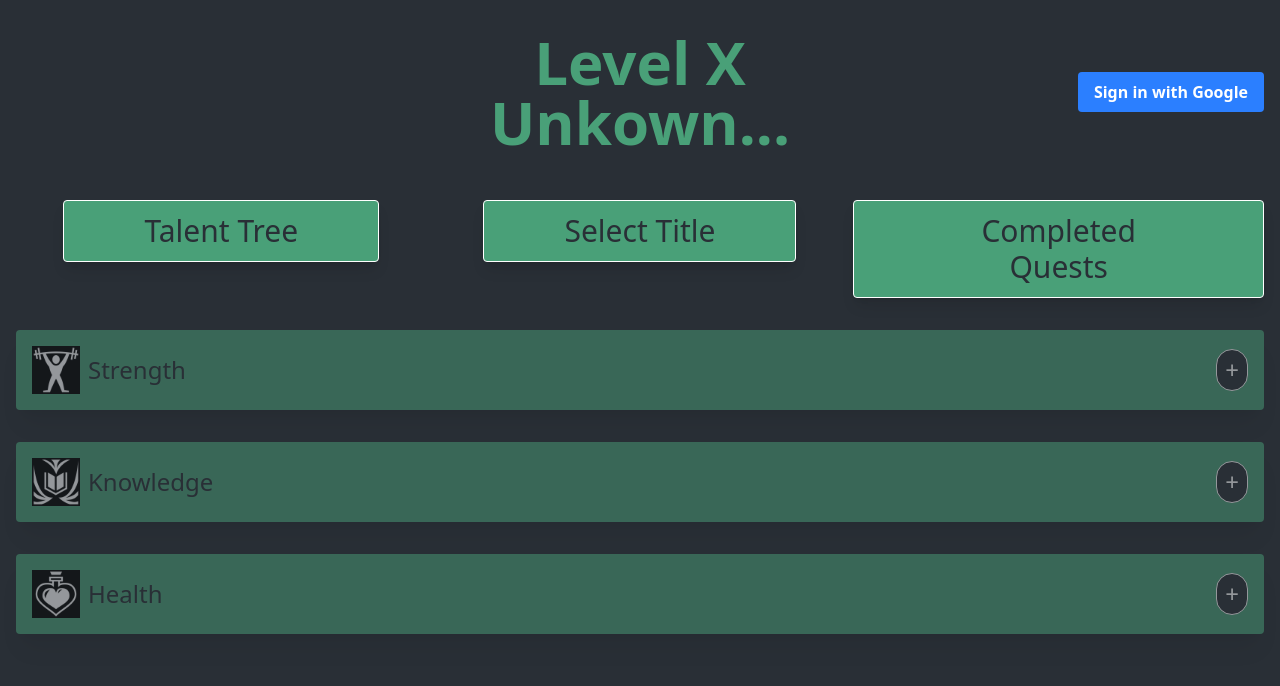
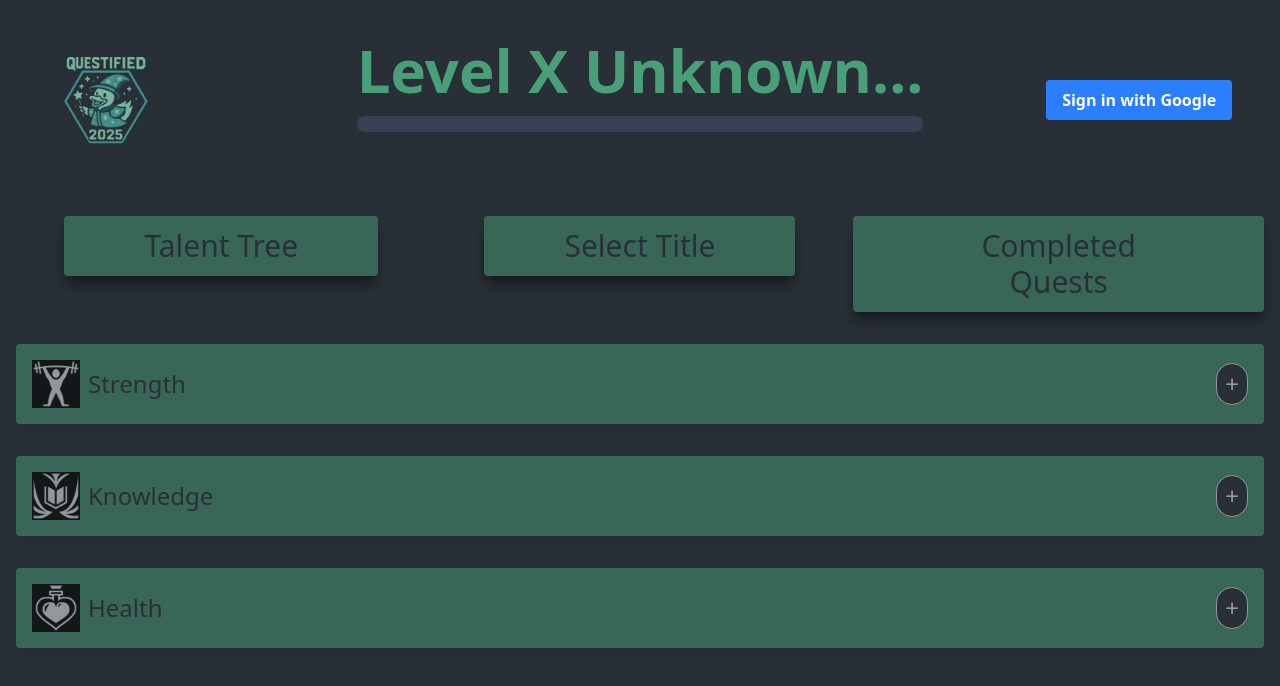
Before and after one commit to Umar-Kamran/BathHack2025, a React (Vite) app: page / in a window 1280 px wide. Shown: the top 686 px of the page. Built offline with nearby package versions, Linux system fonts and the light colour scheme; no server answers.

Commit message:
fetch exp and name from db

```diff
--- a/src/components/BranchBox.tsx
+++ b/src/components/BranchBox.tsx
@@ -7,7 +7,7 @@ type branchboxProps = {
 const BranchBox = ({ text, onClick, icon }: branchboxProps) => {
     return (
         <div
-            className="flex items-center bg-[var(--color-secondary)] hover:bg-[#4bba86] text-[var(--color-primary)] text-2xl rounded p-4 cursor-pointer shadow-xl duration-100"
+            className="flex items-center bg-[var(--color-secondary)] hover:bg-[#4bba86] duration-200 text-[var(--color-primary)] text-2xl rounded p-4 cursor-pointer shadow-xl"
             onClick={onClick}
         >
             <img
--- a/src/components/HomeButton.tsx
+++ b/src/components/HomeButton.tsx
@@ -6,7 +6,7 @@ type buttonProps = {
 const Button = ({ text, onClick }: buttonProps) => {
   return (
     <button
-      className="bg-[var(--color-secondary)] border border-white text-[var(--color-primary)] hover:text-[var(--color-tertiary)] text-3xl py-3 px-20 rounded duration-300 shadow-lg shadow-grey-500"
+      className="bg-[var(--color-secondary)] text-[var(--color-primary)] hover:text-[var(--color-tertiary)] text-3xl py-3 px-20 rounded duration-300 shadow-lg shadow-black"
       onClick={onClick}
     >
       {text}
--- a/src/pages/GoogleLogin.tsx
+++ b/src/pages/GoogleLogin.tsx
@@ -15,6 +15,7 @@ const GoogleLogin: React.FC = () => {
             try {
                 const result: UserCredential = await signInWithPopup(auth, provider);
                 console.log(result);
+                console.log("User signed in:", result.user);
                 toast.success("Logged in successfully!", {
                     position: "top-center",
                 });
@@ -29,6 +30,7 @@ const GoogleLogin: React.FC = () => {
         } else {
             try {
                 await signOut(auth);
+                console.log("User signed out");
                 toast.success("Logged out successfully!", {
                     position: "top-center",
                 });
--- a/src/pages/home.tsx
+++ b/src/pages/home.tsx
@@ -3,10 +3,55 @@ import GoogleLogin from "./GoogleLogin";
 import BranchBox from "../components/BranchBox"; // Import BranchBox
 import { auth } from "../lib/firebase";
 import { useAuthState } from "react-firebase-hooks/auth";
+import { useEffect, useState } from "react";
+import { doc, getDoc, getFirestore } from "firebase/firestore";
+
+type PlayerData = {
+  displayName: string;
+  userLevel: number;
+  currentExperience: number;
+};
 
 const Home: React.FC = () => {
   const [user] = useAuthState(auth);
   const isLoggedIn = !!user;
+  const [playerData, setPlayerData] = useState<PlayerData | null>(null);
+  const db = getFirestore();
+
+  const expNeeded = 1000;
+  const expPercent =
+    playerData && playerData.currentExperience
+      ? Math.min((playerData.currentExperience / expNeeded) * 100, 100)
+      : 0;
+
+  useEffect(() => {
+    if (!user) {
+      console.error("Waiting for user...");
+      return;
+    }
+    const fetchPlayerData = async () => {
+      console.log("Fetching player data for user:", user.uid);
+      try {
+        const docRef = doc(db, "users", user.uid);
+        const docSnap = await getDoc(docRef);
+        if (docSnap.exists()) {
+          setPlayerData(docSnap.data() as PlayerData);
+        } else {
+          console.error("No player data found.");
+        }
+      } catch (error) {
+        console.error("Error fetching player data:", error);
+      }
+    };
+    fetchPlayerData();
+  }, [user, db]);
+
+  // New effect to clear player data when user signs out
+  useEffect(() => {
+    if (!user) {
+      setPlayerData(null);
+    }
+  }, [user]);
 
   const handleStatClick = () => {
     if (!isLoggedIn) {
@@ -18,18 +63,41 @@ const Home: React.FC = () => {
 
   return (
     <div className="min-h-screen bg-[var(--color-primary)] text-white p-4">
-      <header className="grid grid-cols-3 items-center mb-8">
-        <div className="justify-start">{/* logo here */}</div>
-        <div className="flex justify-center text-center p-4 mx-1">
-          <h1 className="text-6xl font-bold text-[var(--color-secondary)]">
-            {isLoggedIn ? "Level 6 Adept Engineer" : "Level X Unkown..."}
+      <header className="grid grid-cols-5 items-center mb-8">
+        <div className="justify-start items-center">
+          <img src={"icons/raw.png"} alt="icon" className="w-25 h-25 mx-10" />
+        </div>
+        <div className="col-span-3 grid grid-rows-2 justify-center text-center p-6 mx-6">
+          <h1 className="text-6xl font-bold text-[var(--color-secondary)] ">
+            {isLoggedIn && playerData
+              ? `Level ${playerData.userLevel} ${playerData.displayName}`
+              : "Level X Unknown..."}
           </h1>
+          {isLoggedIn && playerData ? (
+              <div className="mt-4 w-full bg-gray-700 rounded-full h-4">
+                <div
+                  className="bg-secondary h-4 rounded-full"
+                  style={{ width: `${expPercent}%` }}
+                ></div>
+              </div>
+            ) : (
+              <div className="mt-4 w-full bg-gray-700 rounded-full h-4">
+                <div
+                  className="bg-gray-500 h-4 rounded-full"
+                  style={{ width: `0%` }}
+                ></div>
+              </div>
+            )}
         </div>
-        <div className="flex justify-end items-center">
+        <div className="flex justify-center items-center">
           <GoogleLogin />
         </div>
       </header>
-      <div className="grid grid-cols-3 gap-2 justify-centre justify-items-center mb-8">
+      <div
+        className={`grid grid-cols-3 gap-2 justify-centre justify-items-center mb-8 ${
+          isLoggedIn ? "" : "opacity-50 pointer-events-none"
+        }`}
+      >
         <div>
           <Button text="Talent Tree" onClick={() => alert("clicked")} />
         </div>
@@ -37,10 +105,7 @@ const Home: React.FC = () => {
           <Button text="Select Title" onClick={() => alert("clicked")} />
         </div>
         <div>
-          <Button
-            text="Completed Quests"
-            onClick={() => alert("clicked")}
-          />
+          <Button text="Completed Quests" onClick={() => alert("clicked")} />
         </div>
       </div>
 
```
Also changed, not shown: public/icons/raw.png (added).
